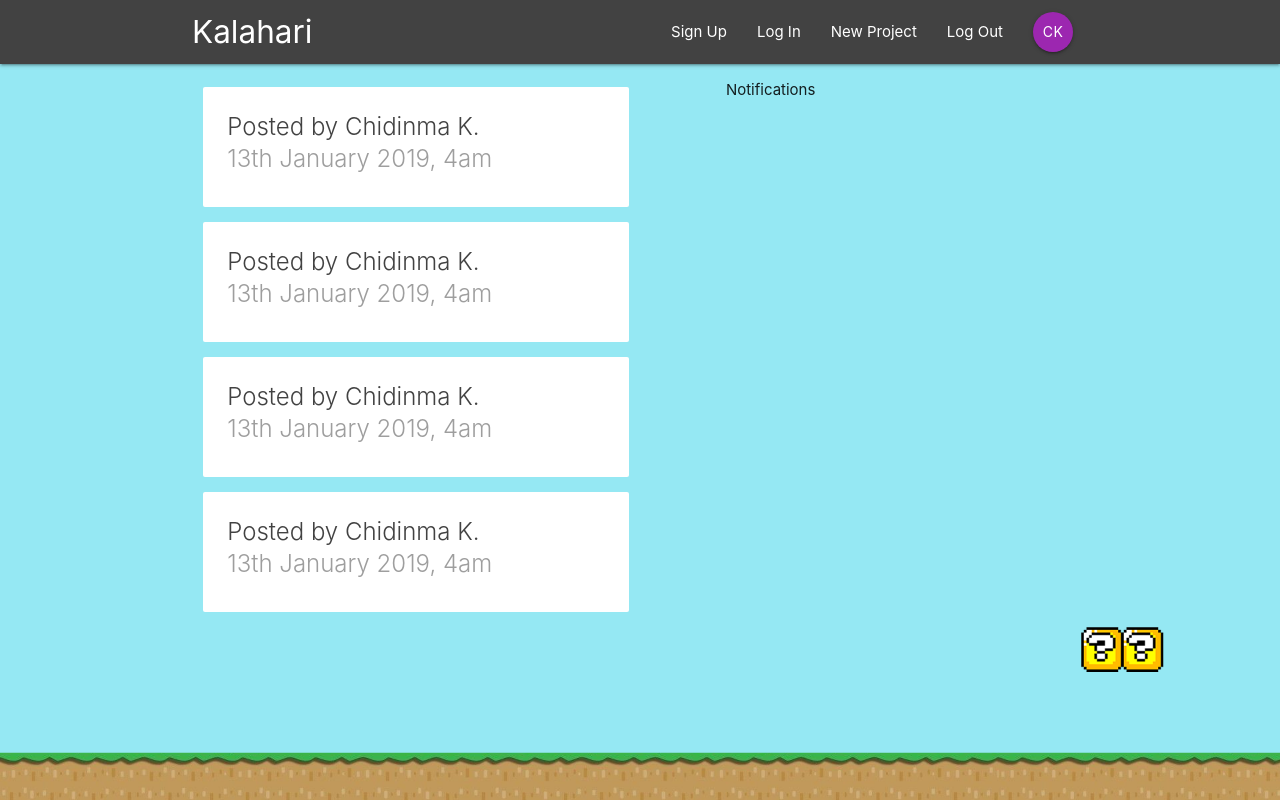
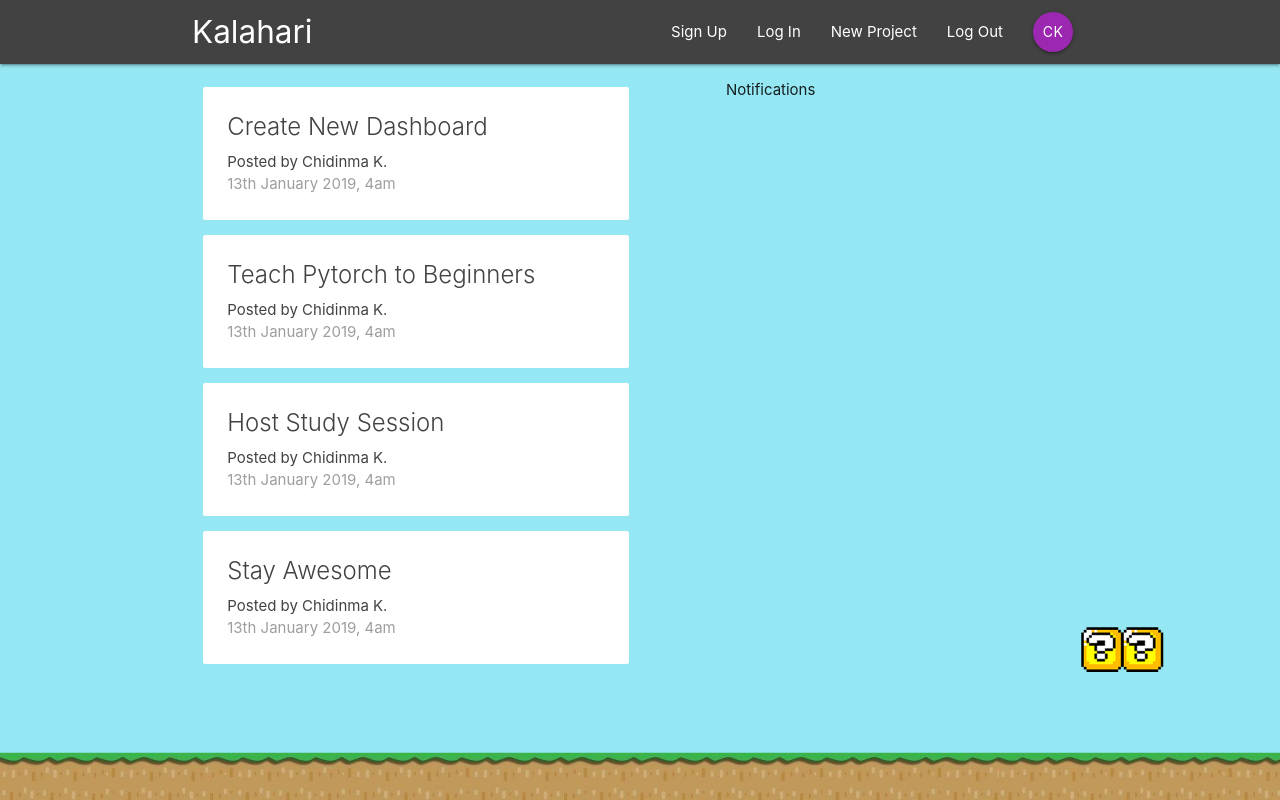
Before and after one commit to ChidinmaKO/Kalahari, a React (Create React App) app: page / in a window 1280 px wide. Built offline with nearby package versions, Linux system fonts and the light colour scheme.

Commit message:
add redux, reducers and dummy data

```diff
--- a/package.json
+++ b/package.json
@@ -5,8 +5,10 @@
   "dependencies": {
     "react": "^16.7.0",
     "react-dom": "^16.7.0",
+    "react-redux": "^6.0.0",
     "react-router-dom": "^4.3.1",
-    "react-scripts": "2.1.3"
+    "react-scripts": "2.1.3",
+    "redux": "^4.0.1"
   },
   "scripts": {
     "start": "react-scripts start",
--- a/src/components/dashboard/Dashboard.js
+++ b/src/components/dashboard/Dashboard.js
@@ -1,15 +1,19 @@
 import React, { Component } from 'react';
+import { connect } from 'react-redux';
 import Notifications from './Notifications';
 import ProjectList from '../projects/ProjectList';
 
 class Dashboard extends Component {
 
     render() {
+        // console.log(this.props);
+        const { projects } = this.props;
         return (
             <div className="dashboard container">
                 <div className="row">
                     <div className="col s12 m6">
-                        <ProjectList />
+                        <ProjectList projects={ projects }/>
+                        {/* passing projects as a props to ProjectList */}
                     </div>
                     <div className="col s12 m5 offset-m1">
                         <Notifications />
@@ -20,5 +24,10 @@ class Dashboard extends Component {
     }
 }
 
+const mapStateToProps = (state) => {
+    return {
+        projects: state.project.projects
+    }
+}
 
-export default Dashboard;
+export default connect(mapStateToProps)(Dashboard);
--- a/src/components/projects/ProjectList.js
+++ b/src/components/projects/ProjectList.js
@@ -1,13 +1,19 @@
 import React from 'react';
 import ProjectSummary from './ProjectSummary';
 
-const ProjectList = () => {
+const ProjectList = ({ projects }) => {
+    // receiving projects that was passed as a props to the ProjectList
     return(
         <div className="section project-list">
-            <ProjectSummary/>
-            <ProjectSummary/>
-            <ProjectSummary/>
-            <ProjectSummary/>
+            { projects && projects.map(project => {
+                return (
+                    <ProjectSummary project={ project } key={ project.id } />
+                )
+            })}
+            {/* 'projects && projects.map()' means that if there are projects available,
+                then return a map of the projects. If there are no projects,
+                output nothing.
+            */}
         </div>
     )
 }
--- a/src/components/projects/ProjectSummary.js
+++ b/src/components/projects/ProjectSummary.js
@@ -1,13 +1,12 @@
 import React from 'react';
 
-const ProjectSummary = () => {
+const ProjectSummary = ({ project }) => {
     return(
         <div className="card z-depth-0 project-summary">
             <div className="card-content grey-text text-darken-3">
-                <span className="card-title">
-                    <p>Posted by Chidinma K.</p>
-                    <p className="grey-text">13th January 2019, 4am</p>
-                </span>
+                <span className="card-title">{ project.title }</span>
+                <p>Posted by Chidinma K.</p>
+                <p className="grey-text">13th January 2019, 4am</p>
             </div>
         </div>
     )
--- a/src/index.js
+++ b/src/index.js
@@ -1,10 +1,15 @@
 import React from 'react';
 import ReactDOM from 'react-dom';
+import * as serviceWorker from './serviceWorker';
+import { Provider } from 'react-redux';
+import { createStore } from 'redux';
+import rootReducer from './store/reducers/rootReducer';
 import './index.css';
 import App from './App';
-import * as serviceWorker from './serviceWorker';
 
-ReactDOM.render(<App />, document.getElementById('root'));
+const store = createStore(rootReducer);
+
+ReactDOM.render(<Provider store={ store }> <App /> </Provider>, document.getElementById('root'));
 
 // If you want your app to work offline and load faster, you can change
 // unregister() to register() below. Note this comes with some pitfalls.
--- /dev/null
+++ b/src/store/reducers/authReducer.js
@@ -0,0 +1,7 @@
+const initState = {}
+
+const authReducer = (state= initState, action) => {
+    return state;
+}
+
+export default authReducer;
--- /dev/null
+++ b/src/store/reducers/projectReducer.js
@@ -0,0 +1,16 @@
+const initState = {
+    projects: [
+        {id: '1', title: 'Create New Dashboard', content: 'blah blah blah'},
+        {id: '2', title: 'Teach Pytorch to Beginners', content: 'yada yada yada'},
+        {id: '3', title: 'Host Study Session', content: 'yada blah yada'},
+        {id: '4', title: 'Stay Awesome', content: 'content content content'}
+
+    ]
+}
+
+const projectReducer = (state=initState, action) => {
+    // console.log(state);
+    return state;
+}
+
+export default projectReducer;
--- /dev/null
+++ b/src/store/reducers/rootReducer.js
@@ -0,0 +1,11 @@
+import { combineReducers } from 'redux';
+import authReducer from './authReducer';
+import projectReducer from './projectReducer';
+
+
+const rootReducer = combineReducers({
+    auth: authReducer,
+    project: projectReducer
+})
+
+export default rootReducer;
```
Also changed, not shown: 1 other file (tests, documents, lock files or other folders).
